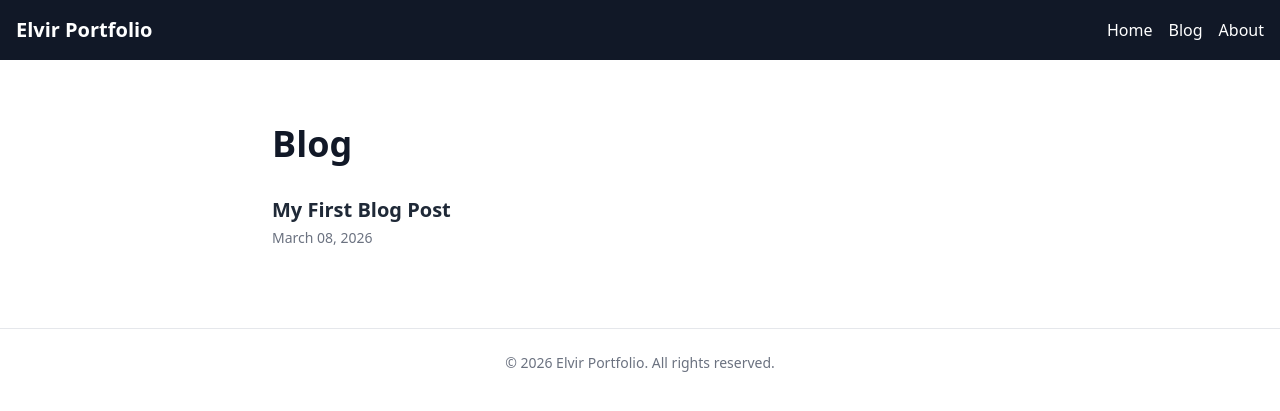
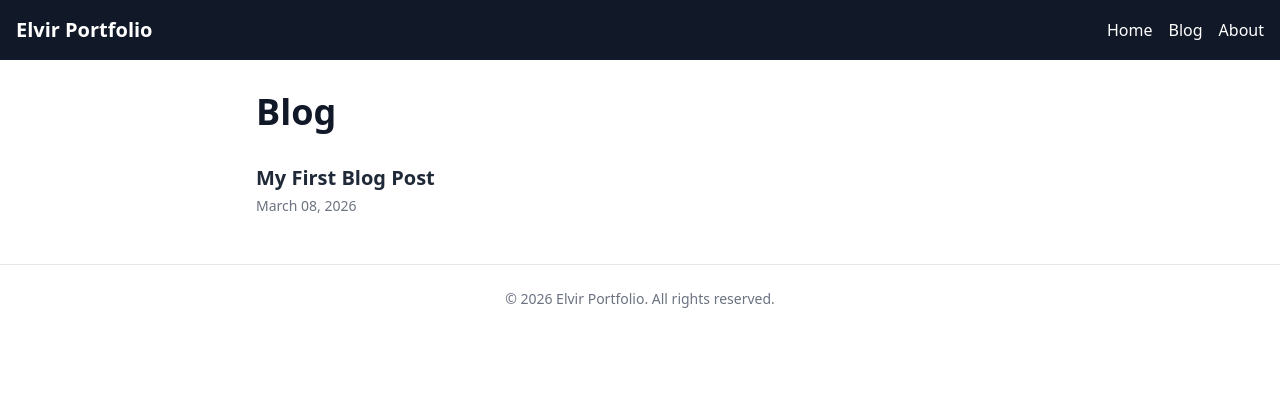
Before and after one commit to elvir-k/elvir-k.github.io, a Jekyll site: the page built from blog/index.html, in a window 1280 px wide. Shown: the top 411 px of the page. Built offline with Jekyll 4.4.1, drawn with Linux system fonts in a browser that asks for light colours; nearby versions of some CDN libraries.

Commit message:
Update blog layout for improved container structure

```diff
--- a/blog/index.html
+++ b/blog/index.html
@@ -3,7 +3,7 @@ layout: default
 title: Blog
 ---
 
-<div class="container mx-auto px-4 py-8 max-w-3xl">
+<div class="max-w-3xl mx-auto">
   <h1 class="text-4xl font-bold mb-8 text-gray-900">Blog</h1>
 
   <ul class="space-y-6">
```
